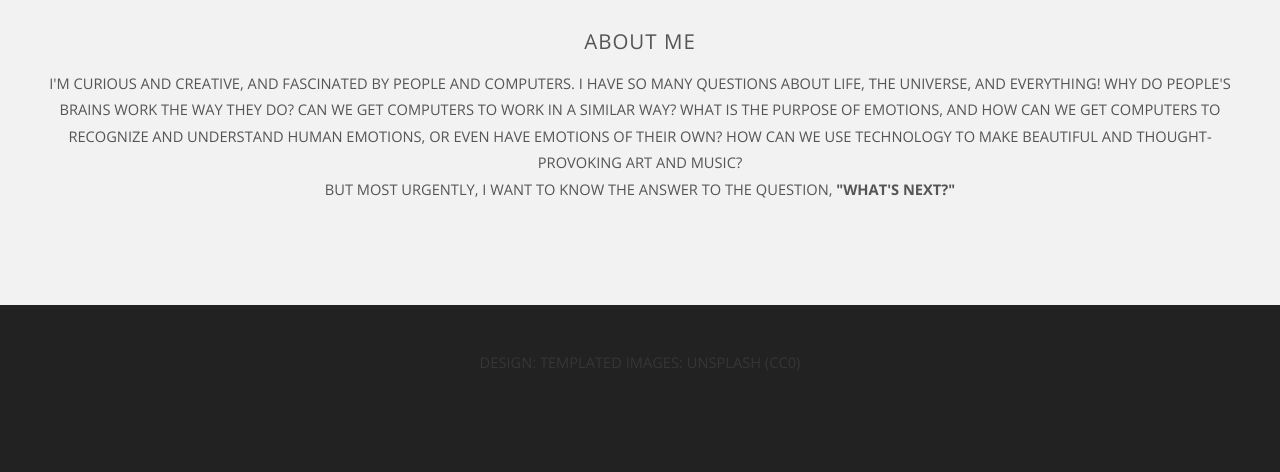
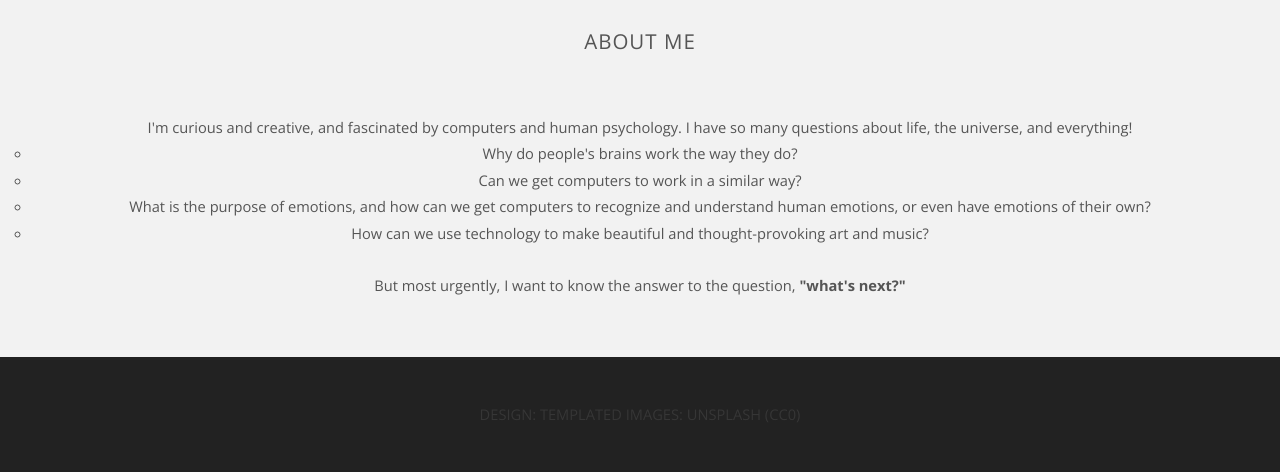
Before and after one commit to memarsh/website, a plain HTML site: page index.html in a window 1280 px wide. Shown: the part 1293-1765 px from the top of the page. Before the commit the page ends 1712 px from the top, so only its background shows below. Drawn offline with nearby package versions, Linux system fonts and the light colour scheme.

Commit message:
academic writing added and improved home page

```diff
--- a/css/style.css
+++ b/css/style.css
@@ -262,6 +262,11 @@
 	ul.resume {
   		list-style-type: circle;
   		list-style-position: inside;
+	}
+
+	ul.dark {
+  		list-style-type: circle;
+  		list-style-position: outside;
 	}
 
 		ul.default li {
--- a/index.html
+++ b/index.html
@@ -76,20 +76,23 @@
 					<div class="row double">
 						<div class="6u">
 							<img src="images/headshot_2019.jpg" height=100% width=100% alt="">
-							<!--
-							<header class="major">
-								<h2>Pellentesque viverra vulputate enim. Aliquam volutpat. Pellentesque tristique Risus</h2>
-								<span class="byline">In posuere eleifend odio. Quisque semper augue mattis wisi. Maecenas ligula. Pellentesque viverra vulputate enim. Donec pulvinar ullamcorper metus.</span>
-							</header>
-						-->
 						</div>
 						<div class="6u">
 							<header class="major">
 							<h2>About Me</h2>
-							<p>I'm curious and creative, and fascinated by people and computers. I have so many questions about life, the universe, and everything! Why do people's brains work the way they do? Can we get computers to work in a similar way? What is the purpose of emotions, and how can we get computers to recognize and understand human emotions, or even have emotions of their own? How can we use technology to make beautiful and thought-provoking art and music?</p>
+							</header>
+							<div>
+							<p>I'm curious and creative, and fascinated by computers and human psychology. I have so many questions about life, the universe, and everything! </p>
+							<ul class="dark">
+								<li>Why do people's brains work the way they do?</li>
+								<li>Can we get computers to work in a similar way?</li>
+								<li>What is the purpose of emotions, and how can we get computers to recognize and understand human emotions, or even have emotions of their own?</li>
+								<li>How can we use technology to make beautiful and thought-provoking art and music?</li>
+							</ul>
+							<br>
 							<p>But most urgently, I want to know the answer to the question, <b>"what's next?"</b></p>
 							<!--<a href="#" class="button">Nulla aluctus eleifend</a>-->
-						</header>
+							</div>
 						</div>
 					</div>
 				</section>
```
Also changed, not shown: writing.html (+7 -9 lines).
